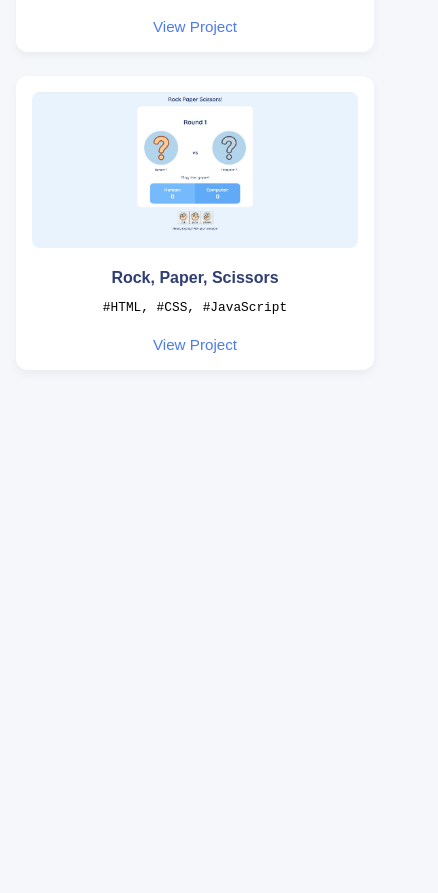
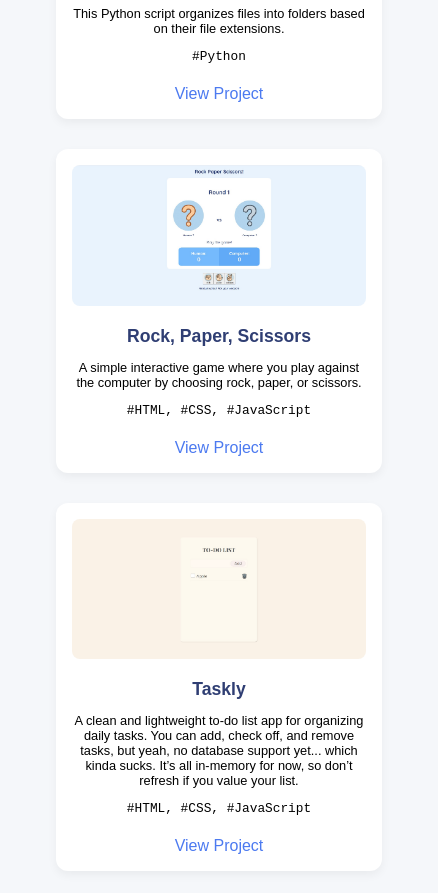
Before and after one commit to racheltindoy/racheltindoy.github.io, a plain HTML site: page index.html in a window 390 px wide. Shown: the part 705-1598 px from the top of the page, 438 px wide, since content can reach past the window. Before the commit the page ends 1099 px from the top, so only its background shows below. Drawn offline with Linux system fonts and the light colour scheme.

Commit message:
Update grid style on css to display flex

```diff
--- a/index.html
+++ b/index.html
@@ -36,8 +36,18 @@
 					<img src="./images/odin-rock-paper-scissors.jpg" alt="Rock, Paper, Scissors">
 				</div>
 				<h3>Rock, Paper, Scissors</h3>
+				<p>A simple interactive game where you play against the computer by choosing rock, paper, or scissors.</p>
 				<p class="language">#HTML, #CSS, #JavaScript</p>
 				<a href="https://racheltindoy.github.io/rock-paper-scissors/">View Project</a>
+			</div>
+			<div class="card">
+				<div class="card_img_con">
+					<img src="./images/taskly.jpg" alt="Taskly">
+				</div>
+				<h3>Taskly</h3>
+				<p>A clean and lightweight to-do list app for organizing daily tasks. You can add, check off, and remove tasks, but yeah, no database support yet... which kinda sucks. It’s all in-memory for now, so don’t refresh if you value your list.</p>
+				<p class="language">#HTML, #CSS, #JavaScript</p>
+				<a href="https://racheltindoy.github.io/taskly/">View Project</a>
 			</div>
 		</section>
 	</div>
--- a/style.css
+++ b/style.css
@@ -12,9 +12,8 @@ body {
 }
 
 .portfolio-container {
-    display: grid;
-    grid-template-columns: repeat(auto-fit, minmax(250px, 1fr));
-    gap: 2rem;
+   display: flex;
+   justify-content: space-between;
     padding: 2rem;
     max-width: 1200px;
 }
@@ -22,13 +21,15 @@ body {
 .card {
     background-color: #fff;
     border-radius: 12px;
-    padding: 1.5rem;
+    padding: 25px;
     box-shadow: 0 4px 10px rgba(0, 0, 0, 0.05);
     text-align: center;
     transition: transform 0.3s ease, box-shadow 0.3s ease;
+    width: 100%;
+    max-width: 20%;
 }
 
-.card_img_con {min-height: 110px; display: flex; align-items: center;}
+.card_img_con {min-height: 125px; display: flex; align-items: center;}
 
 .card img {
     width: 100%;
@@ -83,34 +84,28 @@ body {
     color: #2f3e73;
 }
 
+@media (max-width: 1200px) {
+    .portfolio-container {
+        flex-wrap: wrap;
+        justify-content: center;
+    }
+
+    .card {max-width: 25%; margin: 15px;}
+}
+
 @media (max-width: 1024px) {
-	.main_con {padding: 0;}
+	/* .main_con {padding: 0;} */
+    .card {max-width: 33%; margin: 15px;}
 }
 
 @media (max-width: 768px) {
-
 
     .main_con h2 {
         font-size: 1.4rem;
         margin-bottom: 1.5rem;
     }
 
-    .portfolio-container {
-        padding: 1.5rem 1rem;
-        gap: 1.5rem;
-    }
-
-    .card {
-        padding: 1.2rem;
-    }
-
-    .card h3 {
-        font-size: 1rem;
-    }
-
-    .card a {
-        font-size: 0.95rem;
-    }
+    .card {max-width: 100%; margin: 15px 0;}
 }
 
 @media (max-width: 480px) {
```
Also changed, not shown: images/taskly.jpg (added).
